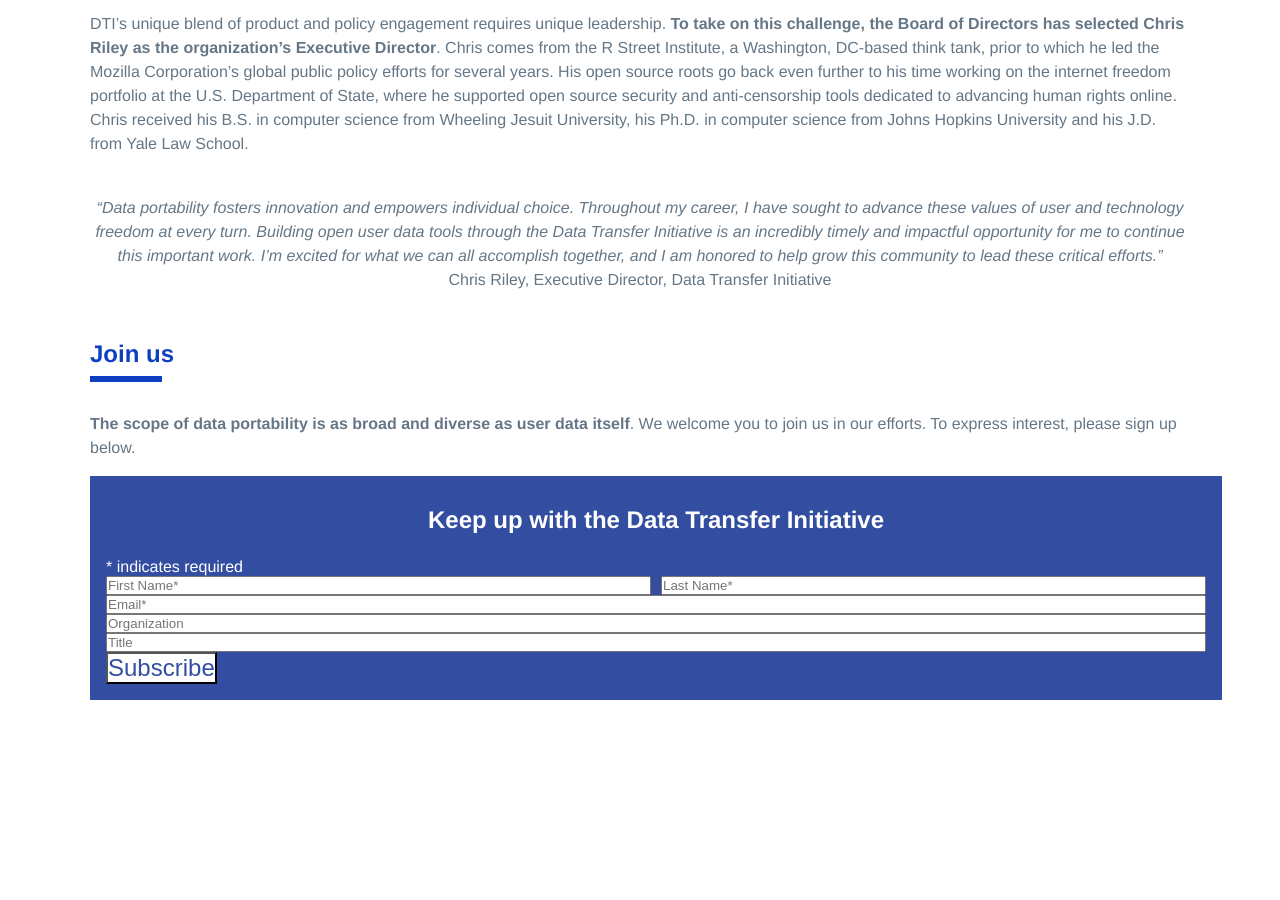
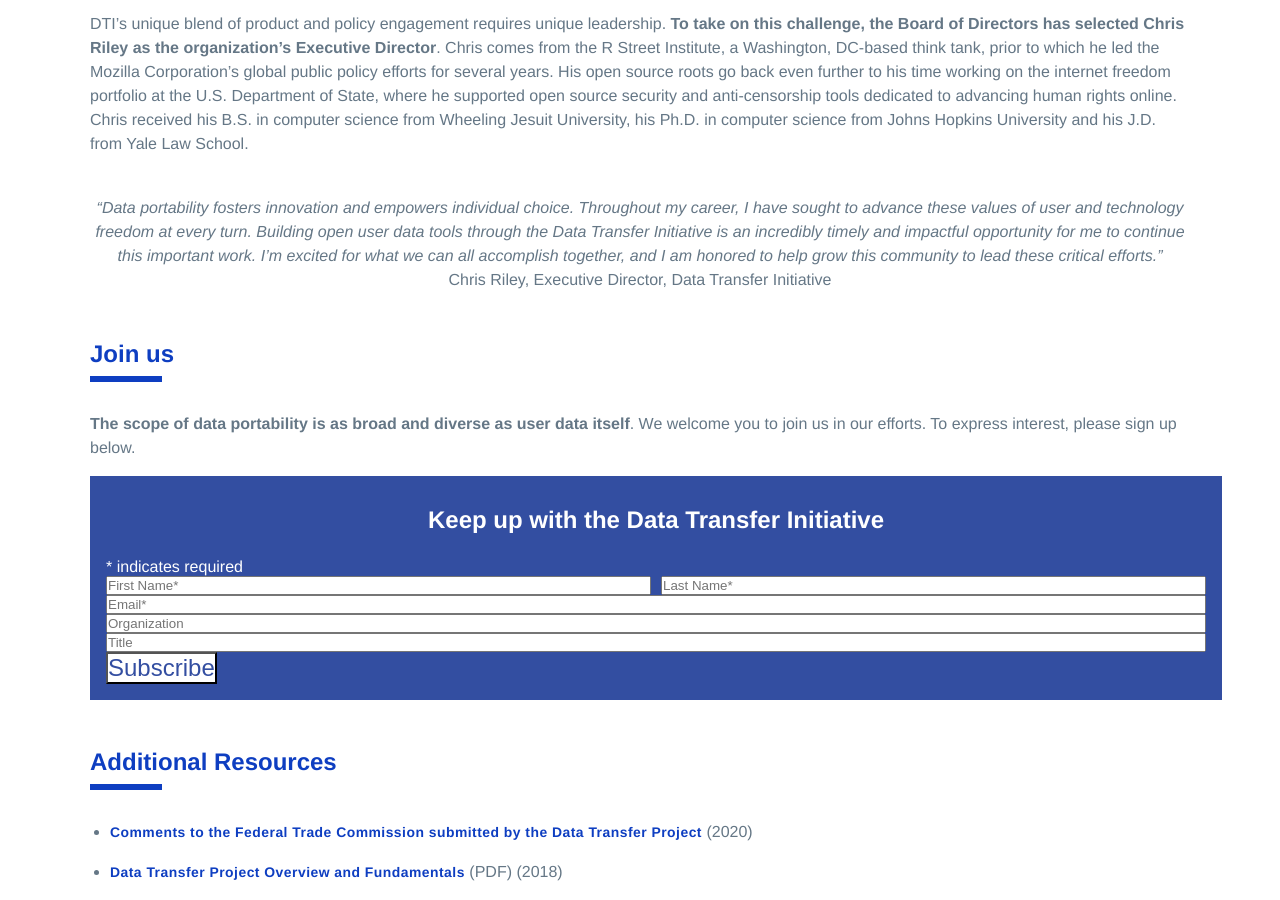
Before and after one commit to dtinit/dtinit.github.io, a Jekyll site: the page built from index.md, in a window 1280 px wide and 900 px high, scrolled down 1355 px. Built offline with Jekyll 4.4.1, drawn with Linux system fonts in a browser that asks for light colours; our own code applies the rules of GitHub Pages for plain Markdown files; comment, search, counter and statistics services are not loaded; before the commit the page ends 2055 px from its top, so only the background shows below that.

Commit message:
Update index.md

```diff
--- a/index.md
+++ b/index.md
@@ -187,3 +187,11 @@
 <!--End mc_embed_signup-->
 
 </div>
+
+<div class="section" markdown="1">
+## Additional Resources
+<div class="mustache">
+</div>
+ * [Comments to the Federal Trade Commission submitted by the Data Transfer Project](https://www.regulations.gov/document/FTC-2020-0062-0010) (2020)
+ * [Data Transfer Project Overview and Fundamentals](https://datatransferproject.dev/dtp-overview.pdf) (PDF) (2018)
+</div>
```
